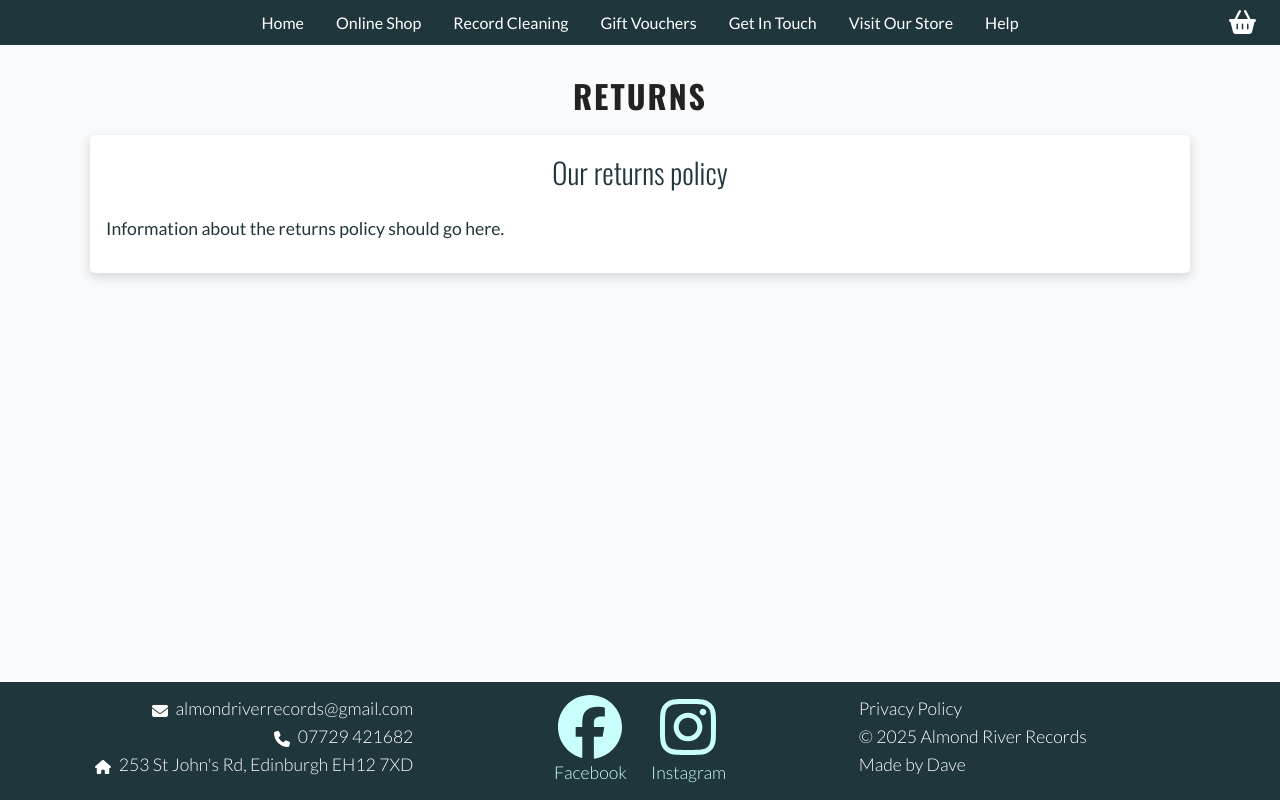
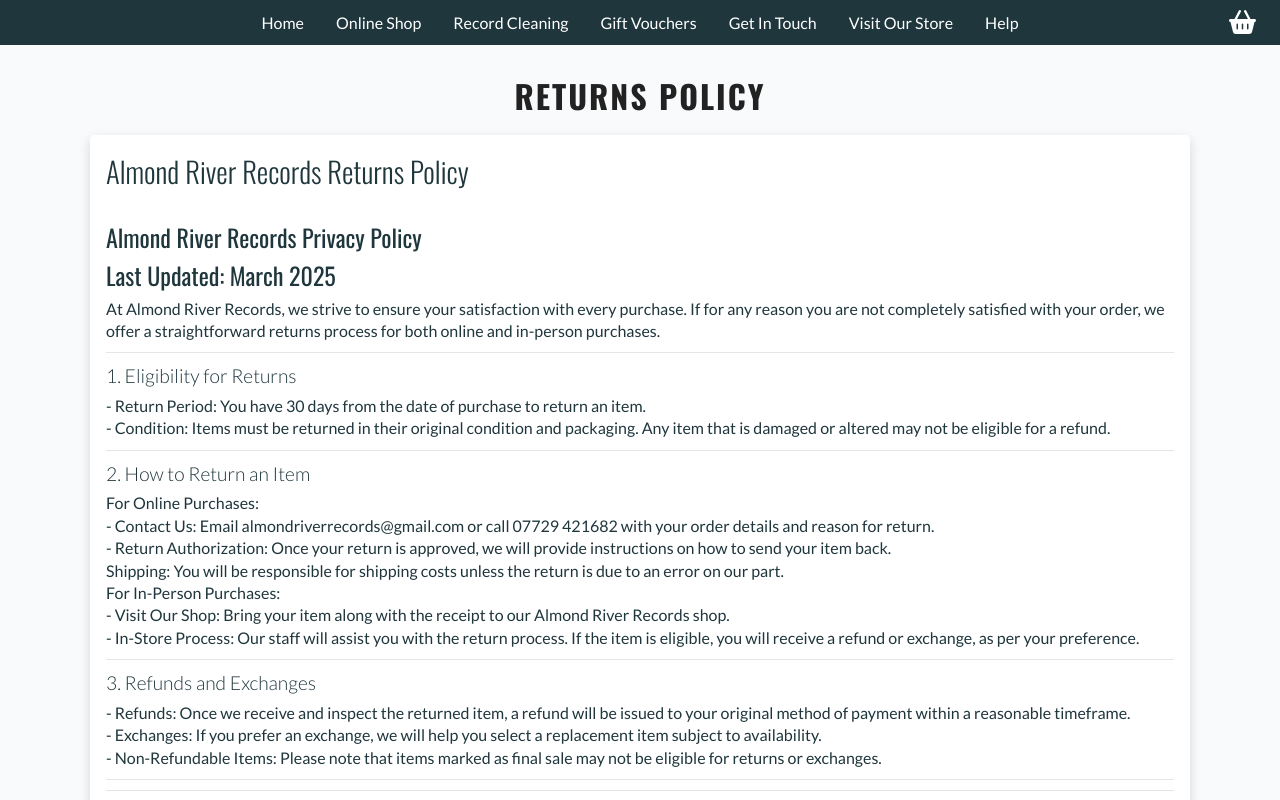
Before and after one commit to dvhzldn/almond-river-records, a Next.js app: page /returns in a window 1280 px wide. Shown: the top 800 px of the page. Built offline with nearby package versions, Linux system fonts and the light colour scheme.

Commit message:
Returns policy

```diff
--- a/src/app/returns/page.tsx
+++ b/src/app/returns/page.tsx
@@ -1,13 +1,90 @@
 export default function Returns() {
 	return (
 		<div className="page-container">
-			<h1 className="page-title">Returns</h1>
-			<div className="content-box">
-				<h2>Our returns policy</h2>
+			<h1 className="page-title">Returns Policy</h1>
+			<div className="content-box text">
+				<h2>Almond River Records Returns Policy</h2>
 				<br />
-				<p className="text">
-					Information about the returns policy should go here.
+				<h3>Almond River Records Privacy Policy</h3>
+				<h3>Last Updated: March 2025</h3>
+				<p>
+					At Almond River Records, we strive to ensure your satisfaction
+					with every purchase. If for any reason you are not completely
+					satisfied with your order, we offer a straightforward returns
+					process for both online and in-person purchases.
 				</p>
+				<hr />
+				<h4>1. Eligibility for Returns</h4>
+				<p>
+					<ul>
+						- Return Period: You have 30 days from the date of purchase to
+						return an item.
+					</ul>
+					<ul>
+						- Condition: Items must be returned in their original
+						condition and packaging. Any item that is damaged or altered
+						may not be eligible for a refund.
+					</ul>
+				</p>
+				<hr />
+				<h4>2. How to Return an Item</h4>
+				<p>
+					For Online Purchases:
+					<ul>
+						- Contact Us: Email almondriverrecords@gmail.com or call 07729
+						421682 with your order details and reason for return.
+					</ul>
+					<ul>
+						- Return Authorization: Once your return is approved, we will
+						provide instructions on how to send your item back.
+					</ul>
+					<ul>
+						Shipping: You will be responsible for shipping costs unless
+						the return is due to an error on our part.
+					</ul>
+				</p>
+				<p>
+					For In-Person Purchases:
+					<ul>
+						- Visit Our Shop: Bring your item along with the receipt to
+						our Almond River Records shop.
+					</ul>
+					<ul>
+						- In-Store Process: Our staff will assist you with the return
+						process. If the item is eligible, you will receive a refund or
+						exchange, as per your preference.
+					</ul>
+				</p>
+				<hr />
+				<h4>3. Refunds and Exchanges</h4>
+				<p>
+					<ul>
+						- Refunds: Once we receive and inspect the returned item, a
+						refund will be issued to your original method of payment
+						within a reasonable timeframe.
+					</ul>
+					<ul>
+						- Exchanges: If you prefer an exchange, we will help you
+						select a replacement item subject to availability.
+					</ul>
+					<ul>
+						- Non-Refundable Items: Please note that items marked as final
+						sale may not be eligible for returns or exchanges.
+					</ul>{" "}
+				</p>
+				<hr />
+
+				<hr />
+				<h4>4. Contact Us</h4>
+				<p>
+					For any questions or further assistance regarding our returns
+					policy, please contact us at:
+				</p>
+				<br />
+				<p>Almond River Records</p>
+				<p>253 St Johns Rd, Edinburgh EH12 7XD</p>
+				<p>Email: almondriverrecords@gmail.com</p>
+				<p>Telephone: 07729 421682</p>
 			</div>
 		</div>
 	);
```
Also changed, not shown: src/app/privacy/page.tsx (+7 -4 lines).
